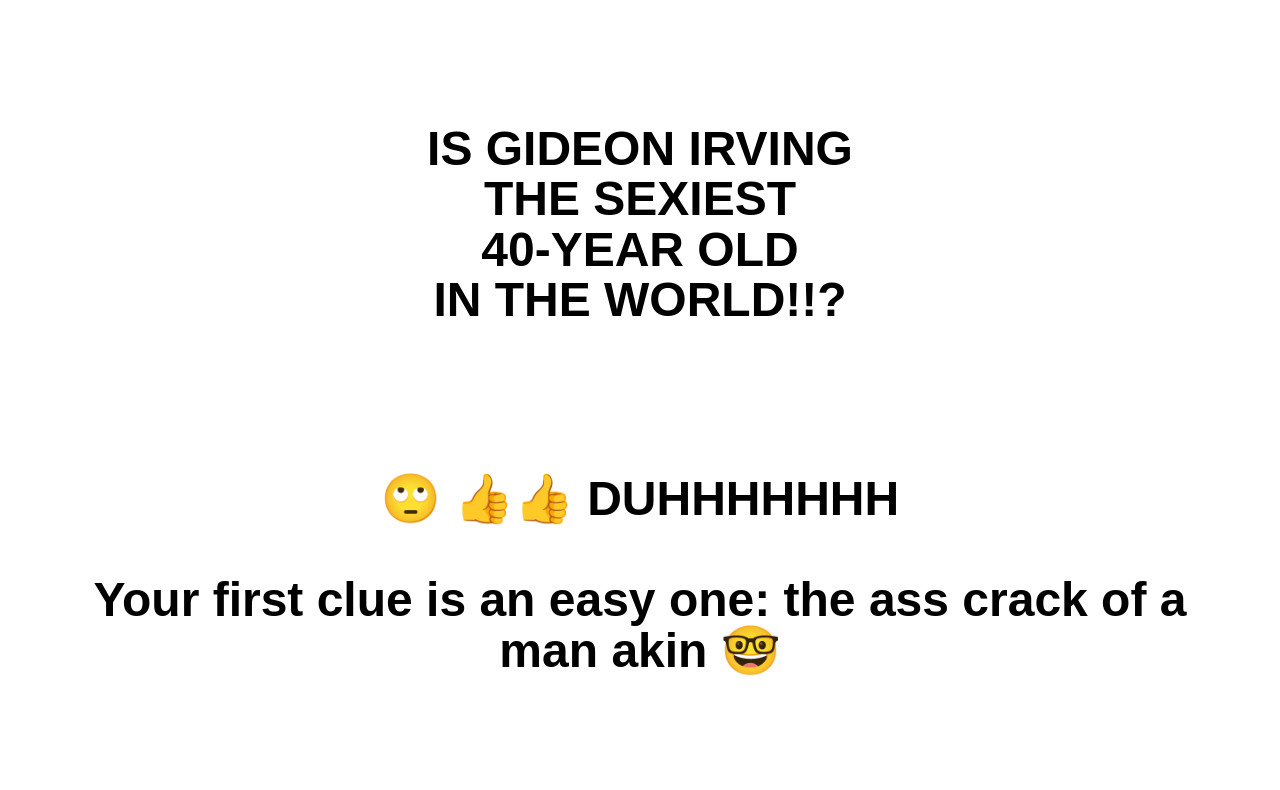
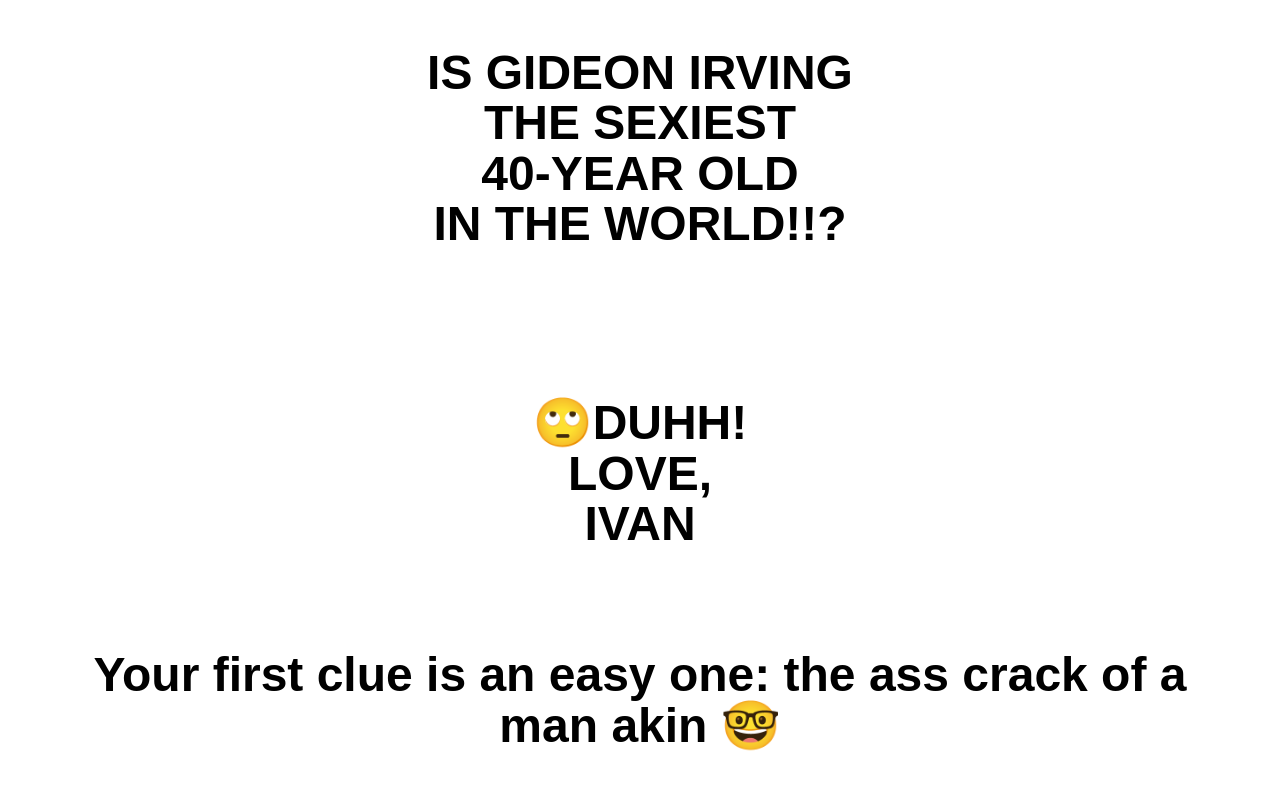
Before and after one commit to shwizle/gideon-10, a plain HTML site: page index.html in a window 1280 px wide. Shown: the top 790 px of the page. Drawn offline with Linux system fonts and the light colour scheme.

Commit message:
Update index.html

```diff
--- a/index.html
+++ b/index.html
@@ -35,9 +35,10 @@ IS GIDEON IRVING<br>
     IN THE WORLD!!?</p>
     <br>
     <br>
-    🙄 👍👍 DUHHHHHHH
+    🙄DUHH!<br>LOVE,<Br>
+    IVAN
     <br>
-    <br>
+    <br> <br>
     Your first clue is an easy one: the ass crack of a man akin 🤓
   </div>
 
```
